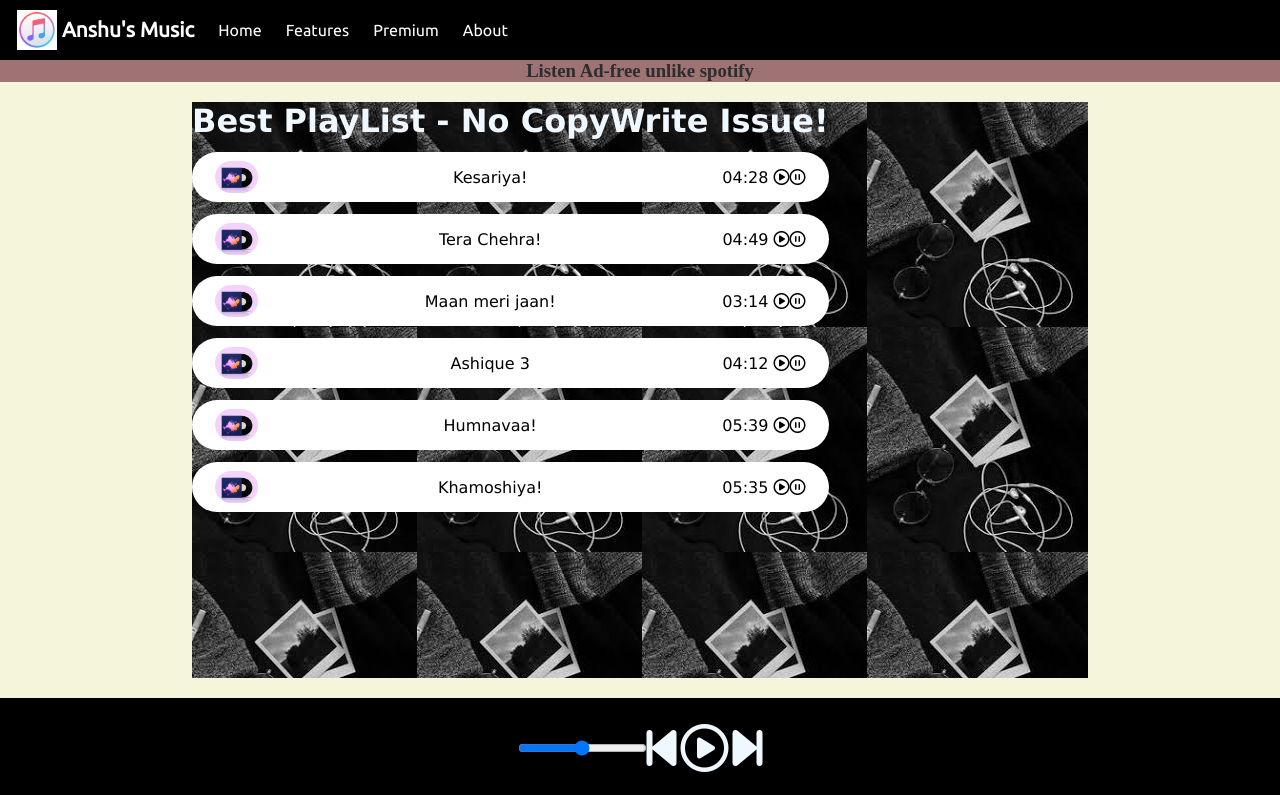
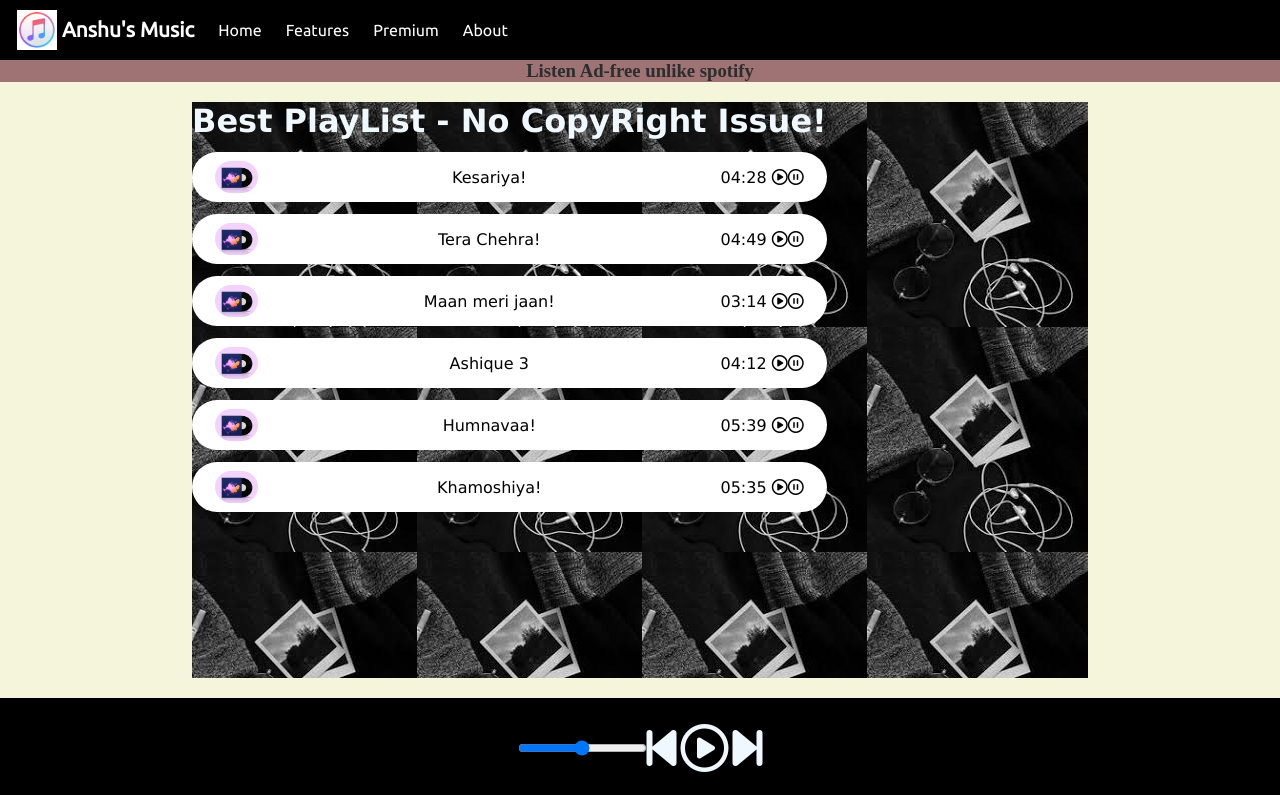
Before and after one commit to iakumar0132/Music-webApp, a plain HTML site: page index.html in a window 1280 px wide. Shown: the top 795 px of the page. Drawn offline with Linux system fonts and the light colour scheme.

Commit message:
Update index.html

```diff
--- a/index.html
+++ b/index.html
@@ -23,7 +23,7 @@
 
     <div class="container">
         <div class="songList">
-        <h1>Best PlayList - No CopyWrite Issue!</h1>
+        <h1>Best PlayList - No CopyRight Issue!</h1>
         <div>
         <div class="songItem">
         <img src="music cover.jpeg" alt="1">
```
